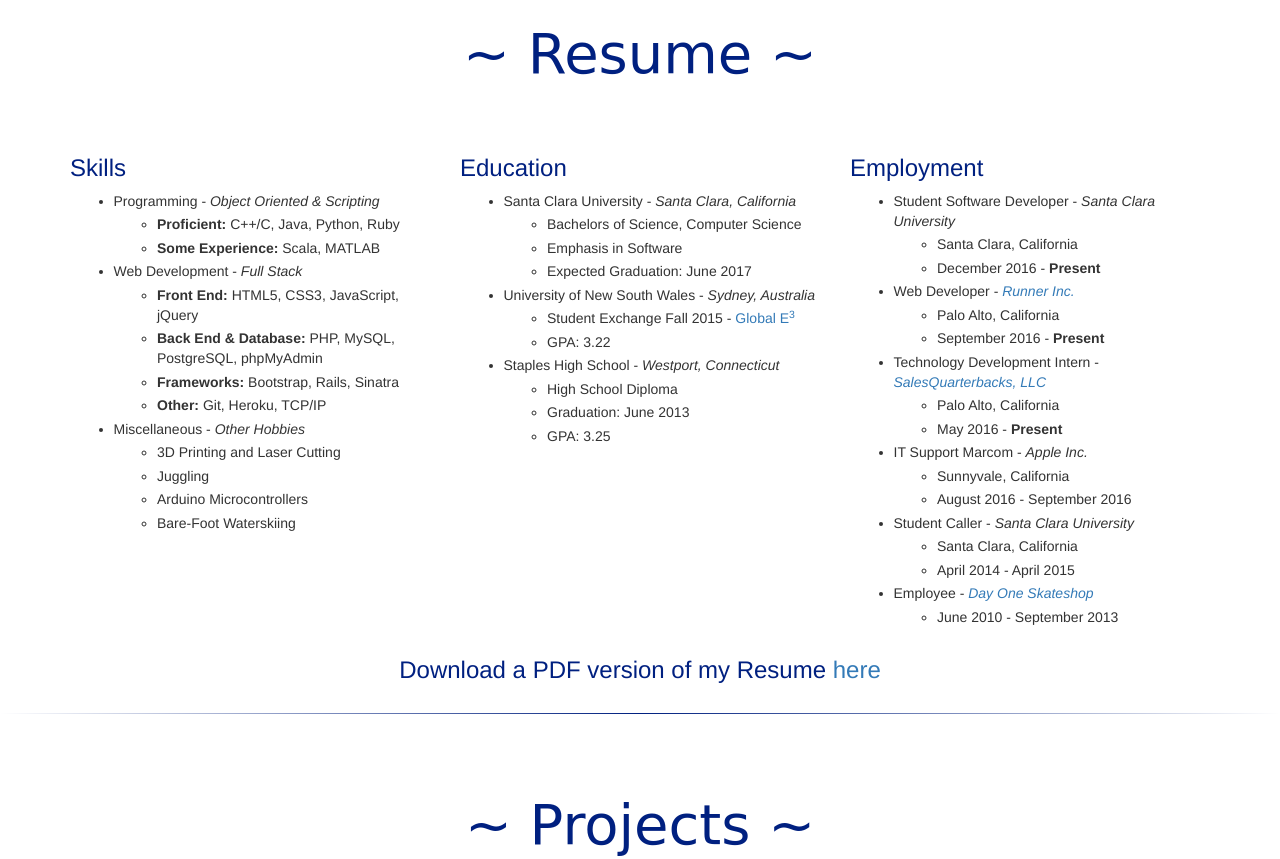
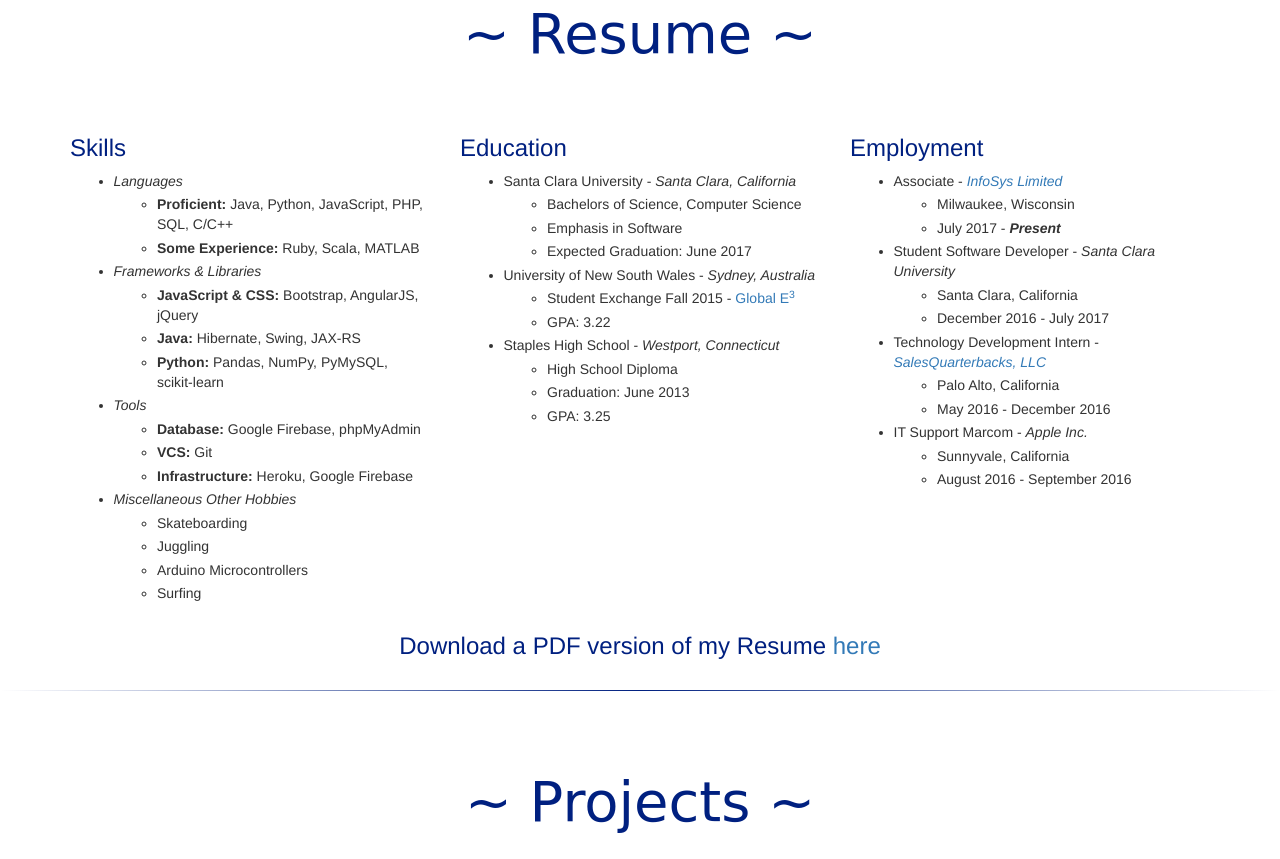
Before and after one commit to jroof88/jroof88.github.io, a plain HTML site: page index.html in a window 1280 px wide. Shown: the part 966-1825 px from the top of the page. Drawn offline with nearby package versions, Linux system fonts and the light colour scheme; a web font is replaced by a local one.

Commit message:
Big update

```diff
--- a/index.html
+++ b/index.html
@@ -51,7 +51,7 @@
 			<li id="title"><a href="#top">John Harvey Roof</a></li>
             <li><a href="#resume">Resume <i class="fa fa-list-alt fa-lg" aria-hidden="true"></i></a></li>
             <li><a href="#projects">Projects <i class="fa fa-code fa-lg" aria-hidden="true"></i></a></li>
-            <li><a href="#travel">Travel  <i class="fa fa-plane fa-lg" aria-hidden="true"></i></a></li>
+            <!--<li><a href="#travel">Travel  <i class="fa fa-plane fa-lg" aria-hidden="true"></i></a></li>-->
           </ul>
           <ul class="nav navbar-nav navbar-right">
       			<li><a href="https://www.linkedin.com/in/john-roof-54a31796" target="_blank"><i class="fa fa-linkedin fa-lg" aria-hidden="true"></i></a></li>
@@ -78,18 +78,18 @@
     			<img id="me" src="img/me.png" alt="">
     			<h1>John Harvey Roof</h1>
     			<h2> Welcome! </h2>
-    			<p> Originally from Connecticut, I'm currently living in the Bay Area working towards a B.S in Computer Science, emphasis in <i>Software</i>, with an expected graduation date of June 2017. </p>
+    			<p> Originally from Connecticut, I'm currently living in the Bay Area training as an Associate at InfoSys Limited. I graduated from Santa Clara University in June of 2017 with a B.S in Computer Science with an emphasis in <i>Software</i> </p>
     		</div>
     	</div>
     	<br>
     	<br>
     	<div class="row">
-    		<div class="col-md-5 col-md-offset-1 text-center">
+    		<!--<div class="col-md-5 col-md-offset-1 text-center">
     			<p> <strong><i> Inside the classroom: </i></strong> I have taken coursework and have experience in <i>C/C++</i>, <i>Java</i>, <i>Full-Stack Web Development</i>, <i> Database Systems</i> and <strong> many others</strong>. I'm actively seeking full-time employment in Software Engineering post graduation. </p>
     		</div>
     		<div class="col-md-5 text-center">
     			<p> <strong><i> Outside the classroom: </i></strong> I explore the concrete jungles of the Bay Area with my skateboard or head down to Santa Cruz to surf!</p>
-    		</div>
+    		</div> -->s
     	</div>
     	<div class="row">
     		<div class="col-md-8 col-md-offset-2 text-center" id="intro">
@@ -130,26 +130,31 @@
             	<div class="col-lg-4">
 					<h3> Skills </h3>
 					<ul class="resume_list">
-						<li> Programming - <i>Object Oriented & Scripting</i>
+						<li> <i>Languages</i>
 							<ul>
-								<li> <strong> Proficient: </strong> C++/C, Java, Python, Ruby </li>
-								<li> <strong> Some Experience: </strong> Scala, MATLAB</li>
+								<li> <strong> Proficient: </strong> Java, Python, JavaScript, PHP, SQL, C/C++ </li>
+								<li> <strong> Some Experience: </strong> Ruby, Scala, MATLAB</li>
 							</ul>
 						</li>
-						<li> Web Development - <i>Full Stack</i>
+						<li> <i>Frameworks & Libraries</i>
 							<ul>
-								<li> <strong> Front End: </strong> HTML5, CSS3, JavaScript, jQuery </li>
-								<li> <strong> Back End & Database: </strong> PHP, MySQL, PostgreSQL, phpMyAdmin</li>
-								<li> <strong> Frameworks: </strong> Bootstrap, Rails, Sinatra </li>
-								<li> <strong> Other: </strong> Git, Heroku, TCP/IP
+								<li> <strong> JavaScript & CSS: </strong> Bootstrap, AngularJS, jQuery </li>
+								<li> <strong> Java: </strong> Hibernate, Swing, JAX-RS </li>
+								<li> <strong> Python: </strong> Pandas, NumPy, PyMySQL, scikit-learn </li>
 							</ul>
 						</li>
-						<li> Miscellaneous - <i>Other Hobbies</i>
+						<li> <i> Tools </i>
 							<ul>
-								<li> 3D Printing and Laser Cutting </li>
+								<li> <strong> Database: </strong> Google Firebase, phpMyAdmin </li>
+								<li> <strong> VCS: </strong> Git
+								<li> <strong> Infrastructure: </strong> Heroku, Google Firebase
+							</ul>
+						<li> <i> Miscellaneous Other Hobbies</i>
+							<ul>
+								<li> Skateboarding </li>
 								<li> Juggling </li>
 								<li> Arduino Microcontrollers </li>
-								<li> Bare-Foot Waterskiing </li>
+								<li> Surfing </li>
 							</ul>
 						</li>
 					</ul>
@@ -182,39 +187,28 @@
                 <div class="col-lg-4">
 					<h3> Employment </h3>
 					<ul class="resume_list">
+						<li> Associate - <a href="https://www.infosys.com/" target="_blank"><i>InfoSys Limited</i></a>
+							<ul>
+								<li> Milwaukee, Wisconsin </li>
+								<li> July 2017 - <strong><i> Present </i></strong></li>
+							</ul>
+						</li>
 						<li> Student Software Developer - <i>Santa Clara University</i>
 							<ul>
 								<li> Santa Clara, California </li>
-								<li> December 2016 - <strong>Present</strong> </li>
-							</ul>
-						</li>
-						<li> Web Developer - <i><a href="https://itunes.apple.com/us/app/runner/id1042153171?mt=8" target="_blank">Runner Inc.</a></i>
-							<ul>
-								<li> Palo Alto, California </li>
-								<li> September 2016 - <strong>Present</strong> </li>
+								<li> December 2016 - July 2017</li>
 							</ul>
 						</li>
 						<li> Technology Development Intern - <i><a href="https://www.salesquarterbacks.com/" target="_blank">SalesQuarterbacks, LLC</a></i>
 							<ul>
 								<li> Palo Alto, California </li>
-								<li> May 2016 - <strong>Present</strong> </li>
+								<li> May 2016 - December 2016</li>
 							</ul>
 						</li>
 						<li> IT Support Marcom - <i>Apple Inc.</i>
 							<ul>
 								<li> Sunnyvale, California </li>
 								<li> August 2016 - September 2016 </li>
-							</ul>
-						</li>
-						<li> Student Caller - <i>Santa Clara University</i>
-							<ul>
-								<li> Santa Clara, California </li>
-								<li> April 2014 - April 2015 </li>
-							</ul>
-						</li>
-						<li> Employee - <i><a href="http://dayoneskateshop.com/" target="_blank">Day One Skateshop</a></i>
-							<ul>
-								<li> June 2010 - September 2013 </li>
 							</ul>
 						</li>
 					</ul>
@@ -283,7 +277,7 @@
     	<br>
     </section>
 
-	<hr>
+	<!--<hr>
 
     <section id="travel">
     	<br>
@@ -334,7 +328,7 @@
         </div>
         <br>
         <br>
-    </section>
+    </section> -->
 
 	<hr>
 
```
Also changed, not shown: 1 other file.
